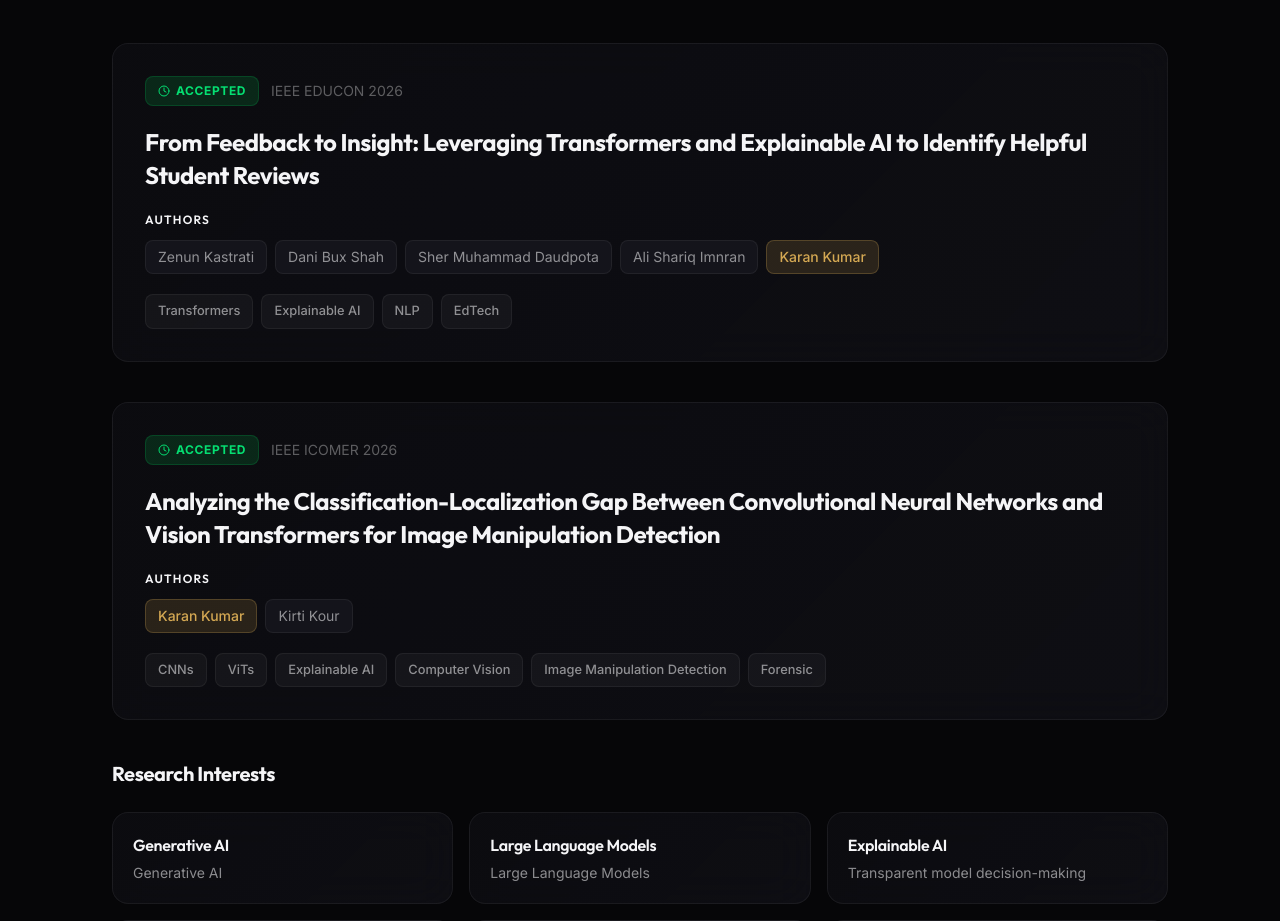
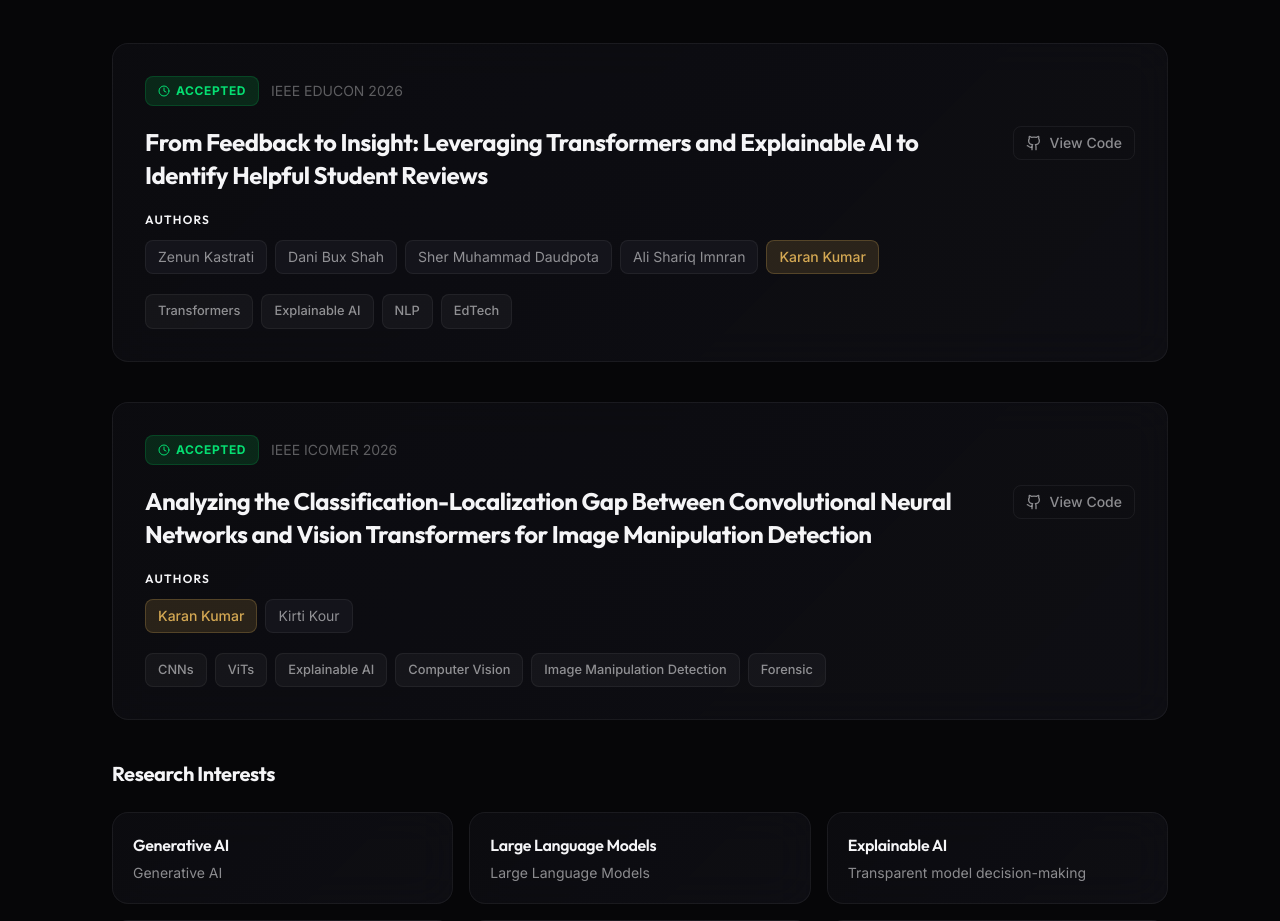
Before and after one commit to KaranTejwani/my_portfolio, a React (Vite) app: page / in a window 1280 px wide. Shown: the part 6300-7221 px from the top of the page. Built offline with nearby package versions, Linux system fonts and the light colour scheme.

Commit message:
feat: add github code links to publications

```diff
--- a/src/sections/ResearchSection.jsx
+++ b/src/sections/ResearchSection.jsx
@@ -1,5 +1,5 @@
 import React from 'react';
-import { FileText, Users, Clock } from 'lucide-react';
+import { FileText, Users, Clock, Github } from 'lucide-react';
 import SectionReveal from '../components/SectionReveal';
 
 export const publications = [
@@ -9,6 +9,7 @@ export const publications = [
         abstract: '',
         authors: ['Zenun Kastrati', 'Dani Bux Shah', 'Sher Muhammad Daudpota', 'Ali Shariq Imnran', 'Karan Kumar'],
         topics: ['Transformers', 'Explainable AI', 'NLP', 'EdTech'],
+        githubUrl: 'https://github.com/KaranTejwani',
     },
     {
         id: 2, status: 'Accepted', venue: 'IEEE ICOMER 2026',
@@ -16,6 +17,7 @@ export const publications = [
         abstract: '',
         authors: ['Karan Kumar', 'Kirti Kour'],
         topics: ['CNNs', 'ViTs', 'Explainable AI', 'Computer Vision', 'Image Manipulation Detection', 'Forensic'],
+        githubUrl: 'https://github.com/KaranTejwani/CNN-vs-ViT-for-Image-Manipulation-Detection',
     },
 ];
 
@@ -70,10 +72,23 @@ const ResearchSection = () => {
                                 <span className="text-sm text-text-muted">{pub.venue}</span>
                             </div>
 
-                            {/* Title */}
-                            <h3 className="text-xl md:text-2xl font-bold text-text-primary font-display mb-5 leading-snug">
-                                {pub.title}
-                            </h3>
+                            {/* Title & Actions */}
+                            <div className="flex justify-between items-start gap-4 mb-5">
+                                <h3 className="text-xl md:text-2xl font-bold text-text-primary font-display leading-snug">
+                                    {pub.title}
+                                </h3>
+                                {pub.githubUrl && (
+                                    <a
+                                        href={pub.githubUrl}
+                                        target="_blank"
+                                        rel="noopener noreferrer"
+                                        className="shrink-0 flex items-center gap-2 px-3 py-1.5 rounded-lg text-sm font-medium text-text-secondary hover:text-accent hover:bg-accent/10 border border-border hover:border-accent/30 transition-all duration-300"
+                                    >
+                                        <Github size={16} />
+                                        <span className="hidden sm:inline">View Code</span>
+                                    </a>
+                                )}
+                            </div>
 
                             {/* Authors */}
                             <div className="mb-5">
```
